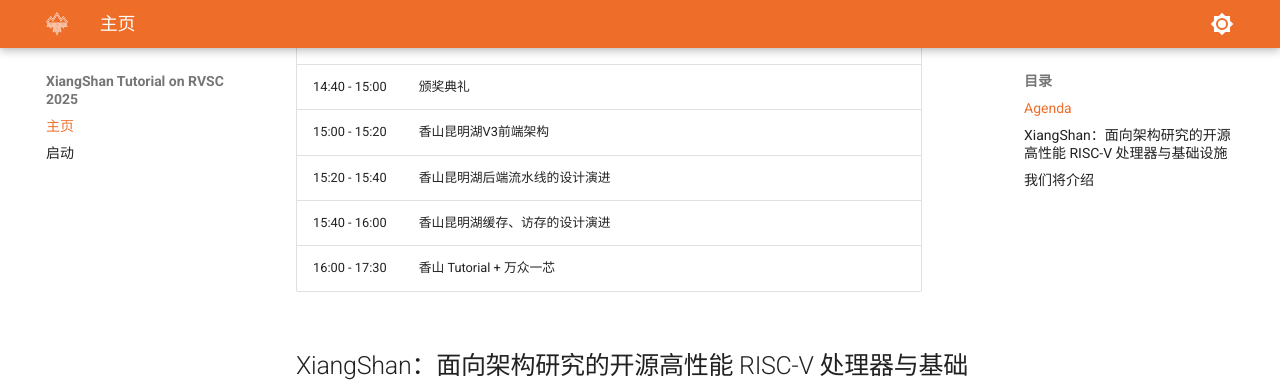
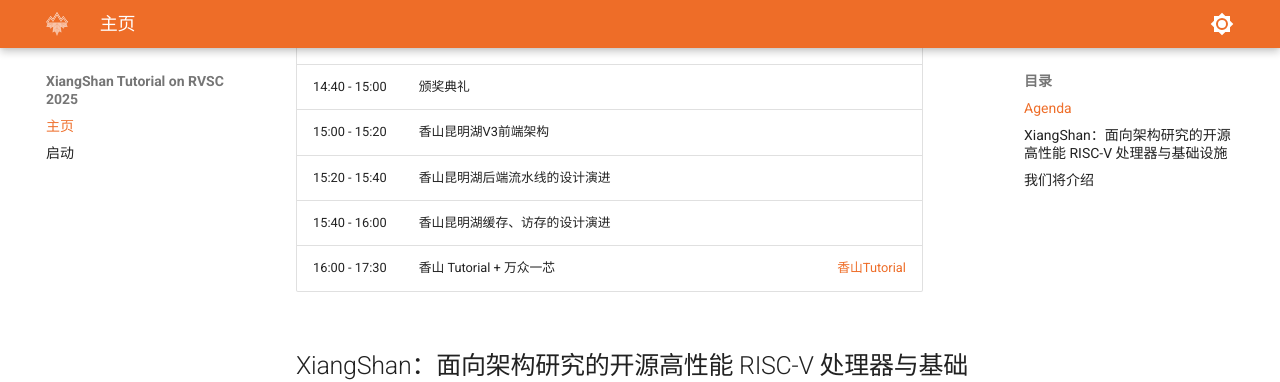
Before and after one commit to OpenXiangShan/tutorial, an MkDocs documentation site: the page built from docs/index.md, in a window 1280 px wide and 900 px high, scrolled down 545 px. Shown: the top 382 px of the window. Built offline with MkDocs 1.6.1 and Material for MkDocs 9.7.7, drawn with Linux system fonts in a browser that asks for light colours.

Commit message:
docs(tutorial): add rvsc25 xiangshan tutorial

```diff
--- a/docs/index.md
+++ b/docs/index.md
@@ -18,7 +18,7 @@
 | 15:00 - 15:20 | 香山昆明湖V3前端架构                           |        |
 | 15:20 - 15:40 | 香山昆明湖后端流水线的设计演进                   |        |
 | 15:40 - 16:00 | 香山昆明湖缓存、访存的设计演进                   |        |
-| 16:00 - 17:30 | 香山 Tutorial + 万众一芯                      |        |
+| 16:00 - 17:30 | 香山 Tutorial + 万众一芯                      | [香山Tutorial](./slides/20250716-RVSC25-XiangShan-Tutorial.pdf) |
 
 ## XiangShan：面向架构研究的开源高性能 RISC-V 处理器与基础设施
 
```
Also changed, not shown: 1 other file.
